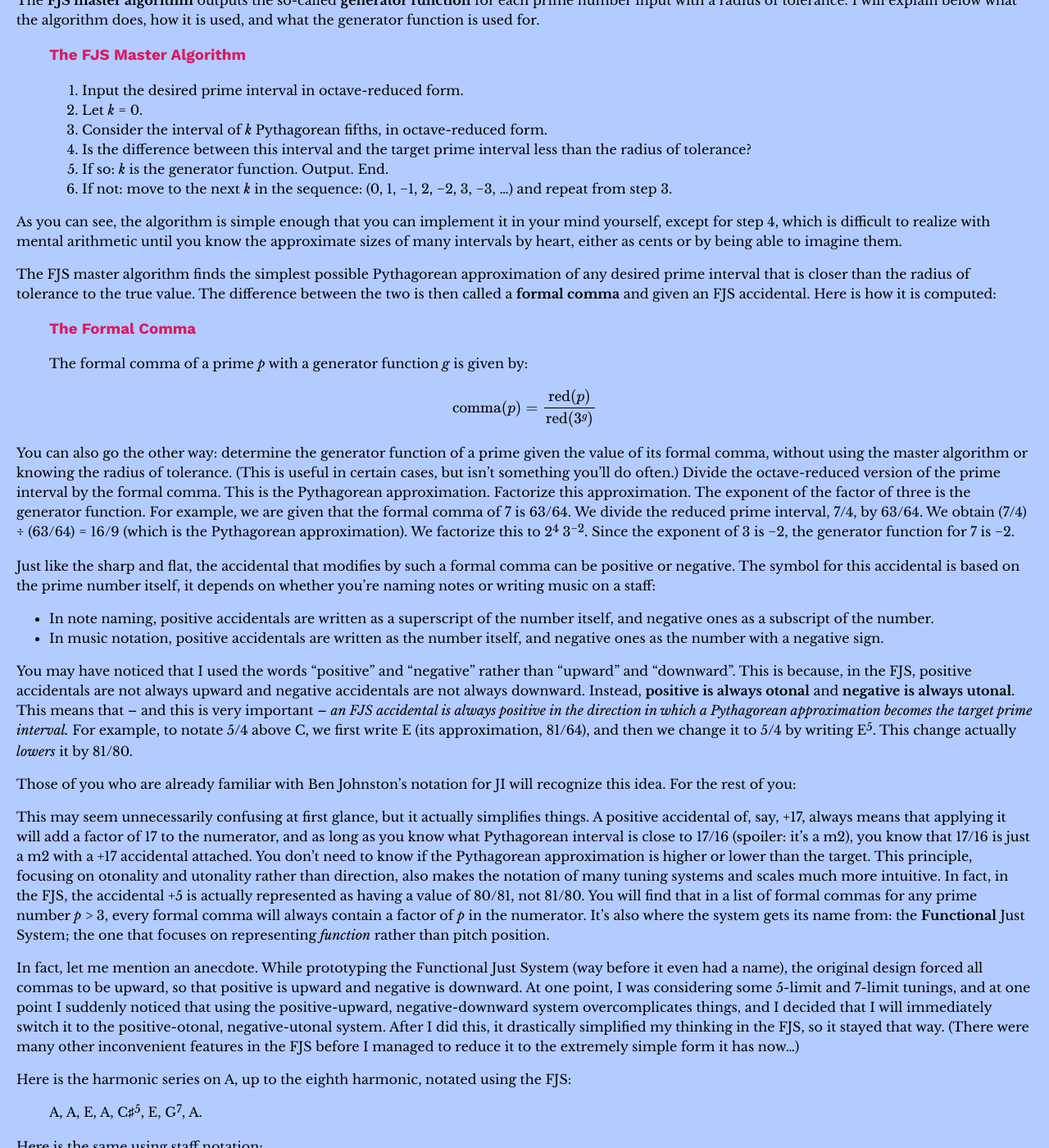
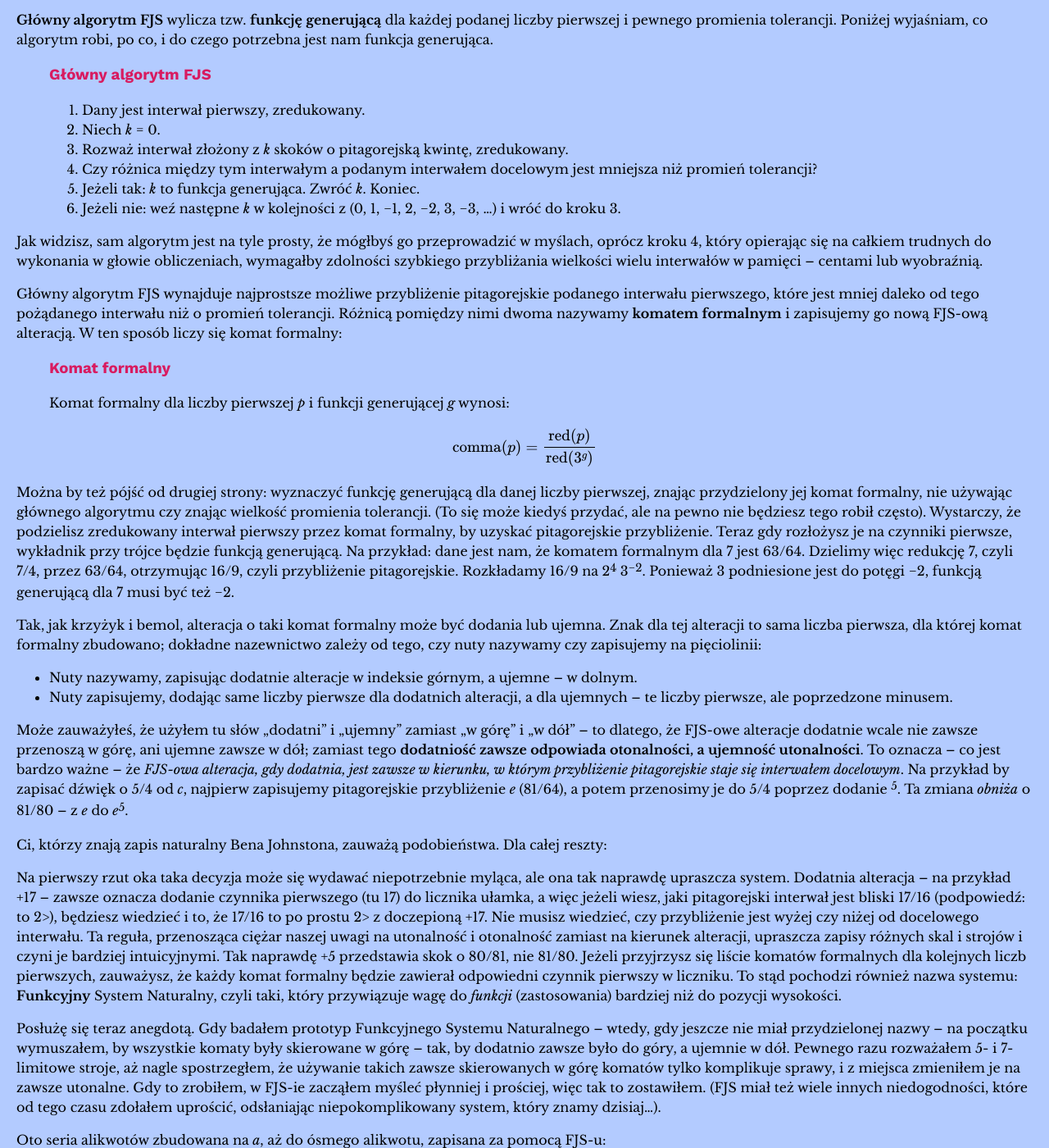
Before and after one commit to misotanni/misotanni.github.io, a Jekyll site: the page built from fjs/pl/crash.md, in a window 1280 px wide and 1400 px high, scrolled down 5379 px. Shown: the whole window at 82% size. Built offline with Jekyll 4.4.1, drawn with Linux system fonts in a browser that asks for light colours; our own code applies the rules of GitHub Pages for plain Markdown files; formulas are drawn with MathJax 3; some of the changed text lies outside the part shown.

Commit message:
translated a large portion of Lesson zwei

```diff
--- a/fjs/pl/crash.md
+++ b/fjs/pl/crash.md
@@ -9,7 +9,7 @@ Ten kurs stworzyłem z myślą o przyswajalności istoty systemu. Nie skupię si
 * [Wprowadzenie: Koniec z enharmonią](#introduction)
 * [Lekcja 0: Wiadomości wstępne](#lesson_0)
 * [Lekcja 1: Strój pitagorejski](#lesson_1)
-* [Lesson 2: The Prime Intervals](#lesson_2)
+* [Lekcja 2: Interwały pierwsze](#lesson_2)
 * [Lesson 3: Compound Accidentals](#lesson_3)
 * [Da Capo Al Fine: What Else?](#da_capo_al_fine)
 
@@ -29,7 +29,7 @@ Chwileczkę. Właściwie zwykle zapisujemy ją tak:
 
 Oczywiście zamiana *ais* na *b* w tym miejscu nie robi nam różnicy. Wiemy, że to są dwie różne nazwy na tę samą wysokość. To, którą wybierzemy, zależy od naszych potrzeb – od czytelności, konsekwencji czy prostoty – i zależnie od kontekstu, ale są one sobie mimo wszystko synonimami.
 
-Tę własność – przyrównanie zmniejszonej sekundy do prymy zwiększonej – nadano nazwę równoważności enharmonicznej. Co więcej muzycy, którzy nie zetknęli się z niekonwencyjnymi strojami albo nie są ich świadomi, mogą nie pojmować, że własność ta nie jest tautologią – wręcz przeciwnie, 12-EDO to jeden z *niewielu* strojów, które ją posiadają. (Dla kontrastu, 19-EDO-owa pryma czysta jest równa sekundzie *podwójnie* zmniejszonej, czyniąc eis i fes tymi samymi wysokościami).
+Tę własność – przyrównanie sekundy małej do prymy zwiększonej czy sekundy zmniejszonej do prymy czystej – nadano nazwę równoważności enharmonicznej. Co więcej muzycy, którzy nie zetknęli się z niekonwencyjnymi strojami albo nie są ich świadomi, mogą nie pojmować, że własność ta nie jest tautologią – wręcz przeciwnie, 12-EDO to jeden z *niewielu* strojów, które ją posiadają. (Dla kontrastu, 19-EDO-owa pryma czysta jest równa sekundzie *podwójnie* zmniejszonej, czyniąc eis i fes tymi samymi wysokościami).
 
 Mimo tego nie zapominajmy, że historia zapisu nutowego sięga dalej niż sam pomysł 12-EDO – o jednomyślnym przyjęciu nie wspominając – poprzedzając go o kilka wieków. Notacja neumatyczna opierała się na skali diatonicznej, którą tworzono przez serię kwint (*f*–*c*–*g*–*d*–*a*–*e*–*h*). Właściwie sam fakt, że w zapisie nutowym istnieje więcej niż jeden sposób nazwania tej samej wysokości 12-EDO, sugeruje, że jego pochodzenie opiera się na czymś zupełnie odmiennym od 12-EDO.
 
@@ -115,7 +115,7 @@ Poniższa tabela wylicza kilka pierwszych interwałów i ułamków:
 
 Nie musisz uczyć się tej tabeli na pamięć. Do opanowania FJS-u nie potrzeba żadnego zapamiętywania. Zamiast tego warto poćwiczyć płynną zamianę, tak jakbyś liczył w głowie. W ostateczności powinieneś być w stanie samemu uzyskać te ułamki, mając podany interwał (i vice versa), w oparciu o te dwie techniki. Nie krępuj się używać w tym celu kalkulatora – przyda ci się on, dopóki nie masz przyswojonych częstych wartości, których znajomość z czasem przyjdzie do ciebie sama.
 
-### Ćwiczenia, zestaw 1
+### Ćwiczenia – zestaw 1
 
 1. Znajdź FJS-owe interwały odpowiadające wymienionych ułamkom stroju pitagorejskiego: 2187/2048, 1024/729, 8192/6561.
 2. Znajdź wartości pitagorejskich interwałów odpowiadające następującym FJS-owym reprezentacjom: 7>, 5<, 3>>. (Zauważ, że pierwszy interwał to septyma zmniejszona, nie mała).
@@ -126,89 +126,89 @@ Nie musisz uczyć się tej tabeli na pamięć. Do opanowania FJS-u nie potrzeba
 
 Rozwiązania znajdziesz [tutaj](solutions.html).
 
-## <a name="lesson_2">Lesson 2: The Prime Intervals</a>
+## <a name="lesson_2">Lekcja 2: Interwały pierwsze</a>
 
-All right, you've learned to write all of Pythagorean tuning. This is pretty boring for now, since Pythagorean doesn't even deviate from 12-EDO that much – aside from having a nonzero diminished second. And more importantly, it's not even close to being able to notate the entirety of Just Intonation.
+A więc umiesz zapisać wszystko, co pitagorejskie. To na razie całkiem nudna umiejętność, ponieważ strój pitagorejski wcale nie odbiega tak daleko od 12-EDO (oprócz tego, że jego sekunda zmniejszona nie równa się prymie czystej). Przede wszystkim nie daje nam to jeszcze możliwości zapisania każdego JI-owego stroju.
 
-The next step in being able to cover all of JI is to cover the so-called prime intervals. These are intervals in the overtone series based on prime numbers. To find them, we take the prime numbers:
+Następnym krokiem przybliżającym nas do naturalnego oświecenia jest omówienie tzw. interwałów pierwszych. Są to interwały występujące w szeregach alikwotowych oparte na liczbach pierwszych. By je wynaleźć, wypisz kilka liczb pierwszych:
 
 > 2, 3, 5, 7, 11, 13, 17, 19, ...
 
-...and we take the reduced form of all of them:
+Następnie zredukuj je:
 
 > 1/1, 3/2, 5/4, 7/4, 11/8, 13/8, 17/16, 19/16, ...
 
-We already know how to notate the first two primes: the octave and the fifth. Those are covered. In fact, from this point onwards, when I refer to "prime intervals", I refer exclusively to the ones corresponding to primes greater than 3.
+Już wiemy, jak zapisać te dwa pierwsze ułamki – to odpowiednio oktawa i kwinta. Te już porządnie omówiliśmy. Co więcej, jeżeli w dalszej części tego kursu odniosę się do „interwałów pierwszych”, to będę miał na myśli tylko te, które odpowiadają liczbom pierwszym większym od 3.
 
-Now, if you are familiar with JI, then you might have heard of 5/4 being called a "just major third" and 7/4 being called a "harmonic seventh" – a form of "minor seventh". Chances are, this language may not have seemed strange to you at first glance. These just seem like innocent extensions of the notion of "major third" and "minor seventh" to include intervals that are close to those interval classes.
+Jeżeli zetknąłeś się kiedyś z JI, poznasz w 5/4 „naturalną tercję wielką”, a w 7/4 „harmoniczną septymę” (rodzaj septymy małej). Prawdopodobnie te określenia wydały ci się na początku obce. Przecież brzmią one jak rozszerzenia pojęć „tercji wielkiej” i „septymy małej”, zamykające w sobie interwały, które są bliskie tych nam znanych.
 
-But if we consider this on a formal level, things start to get weird.
+Ale jeżeli popatrzymy na to z technicznego punktu widzenia, zaczyna robić się dziwnie.
 
-Say we accept this at first: 5/4 is a type of major third. So we'll notate it as a major third, *with some kind of additional symbol indicating the deviation*. The difference from the Pythagorean major third, 81/64, is the small interval of 81/80, about 22 cents. This should be fine, why would it be problematic? The reason is because the Pythagorean diminished fourth, 8192/6561, is *much* closer. The difference between that and 5/4 is only 32805/32768, only about 2 cents!
+Załóżmy, że przyjmiemy 5/4 za rodzaj tercji wielkiej. Zapiszemy więc ją jako tercję wielką, ale *z towarzyszącym symbolem sygnalizującym tę różnicę*. Od pitagorejskiej tercji wielkiej – 81/64 – 5/4 różni się tylko o 81/80, czyli ok. 22¢. Dobrze, ale dlaczego miałoby to sprawiać jakieś problemy? Otóż interwał pitagorejskiej kwarty zmniejszonej – 8192/6561 – jest *jeszcze* bliżej 5/4 niż kwarta czysta. Różnicą między 8192/6561 a 5/4 jest tylko 32805/32768, czyli jedynie 2¢!
 
-Listen to the difference between 81/64 and 5/4:
+Posłuchaj, jak różnią się 81/64 i 5/4:
 
 <audio controls><source src="../assets/audio_2.mp3" type="audio/mpeg"></audio>
 
-And the difference between 8192/6561 and 5/4:
+A teraz 8192/6561 i 5/4:
 
 <audio controls><source src="../assets/audio_3.mp3" type="audio/mpeg"></audio>
 
-Why should we choose the major third over the diminished fourth to notate 5/4? Ah, simplicity, I hear you say. The major third is only +4 fifths, while the diminished fourth is the much more complicated −8 fifths. But then in that case, why don't we use the *minor* third to notate 5/4 – clearly it is simpler, only −3 as opposed to +4 fifths. Oh, it's too far away now? Who are *you* to decide the exactly correct balance between simplicity and proximity?
+Dlaczego więc mielibyśmy wybrać tercję wielką zamiast kwarty zmniejszonej dla 5/4. Prostota, mówisz. Tercja wielka to tylko +4 kwinty, a kwarta zmniejszona to przerażające −8 kwint. Ale w takim razie dlaczego nie posłużylibyśmy się tercją *małą* dla 5/4? Przecież jest ona jeszcze prostsza – −3 kwinty, w porównaniu do +4. Ach, to teraz jest znowu za daleko? Za kogo *ty* się uważasz, by decydować, kiedy stawiać na prostotę, a kiedy na wierność przybliżenia?
 
-OK, calm down, that was satire. Satire of other JI notation systems which hand-pick these approximations. In the FJS, the answer to the question "How do we choose the approximations for each prime interval?" is simple – we don't. A fixed constant, called the **radius of tolerance**, does this for us. After experimenting with many different possible radii of tolerance and considering the advantages and disadvantages of each, I have come to the conclusion that the standard version of the FJS will use the following radius:
+Spokojnie, to był paszkwil. Parodiowałem konkurencyjne systemy JI, które wybierają sobie te przybliżenia wedle własnego uznania. FJS na pytanie „Jakie przybliżenia powinienem wybrać dla każdego interwału pierwszego?” odpowiada: w ogóle. Zamiast tego używamy uzgodnionej wcześniej stałej, nazywanej **promieniem tolerancji**, do tego celu. Po dłuższym eksperymentowaniu z różnymi promieniami tolerancji i rozważaniu ich zalet i wad, doszedłem do wniosku, że w standardowym FJS-ie będziemy używać *λ*, zdefiniowanej następująco:
 
 $$\displaystyle \lambda =\sqrt{\frac{33}{31}}$$
 
-The reason will be explained later.
+Dlaczego taka wartość, wyjaśnię później.
 
-What does the FJS do with this number? The next step is the most important element in the entirety of the FJS; it's the element that makes it so unique among other notation systems for JI. It is the **FJS master algorithm.** Here it is, in a human-readable form. Implementations in programming languages, including a calculator on this website, are available as well.
+Co robimy z tą liczbą? To, co teraz nastąpi, jest jednym z najważniejszych szczegółów FJS-u – to szczegół, który wyróżnia FJS spośród wachlarza systemów JI. Chodzi o **główny algorytm FJS**. Oto i on, w postaci zrozumiałej dla człowieka. Na tej stronie znajdują się implementacje programistyczne, a także zdatny do użycia kalkulator.
 
-The **FJS master algorithm** outputs the so-called **generator function** for each prime number input with a radius of tolerance. I will explain below what the algorithm does, how it is used, and what the generator function is used for.
+**Główny algorytm FJS** wylicza tzw. **funkcję generującą** dla każdej podanej liczby pierwszej i pewnego promienia tolerancji. Poniżej wyjaśniam, co algorytm robi, po co, i do czego potrzebna jest nam funkcja generująca.
 
-> ### The FJS Master Algorithm
+> ### Główny algorytm FJS
 >
-> 1. Input the desired prime interval in octave-reduced form.
-> 2. Let *k* = 0.
-> 3. Consider the interval of *k* Pythagorean fifths, in octave-reduced form.
-> 4. Is the difference between this interval and the target prime interval less than the radius of tolerance?
-> 5. If so: *k* is the generator function. Output. End.
-> 6. If not: move to the next *k* in the sequence: (0, 1, −1, 2, −2, 3, −3, ...) and repeat from step 3.
+> 1. Dany jest interwał pierwszy, zredukowany.
+> 2. Niech *k* = 0.
+> 3. Rozważ interwał złożony z *k* skoków o pitagorejską kwintę, zredukowany.
+> 4. Czy różnica między tym interwałym a podanym interwałem docelowym jest mniejsza niż promień tolerancji?
+> 5. Jeżeli tak: *k* to funkcja generująca. Zwróć *k*. Koniec.
+> 6. Jeżeli nie: weź następne *k* w kolejności z (0, 1, −1, 2, −2, 3, −3, …) i wróć do kroku 3.
 
-As you can see, the algorithm is simple enough that you can implement it in your mind yourself, except for step 4, which is difficult to realize with mental arithmetic until you know the approximate sizes of many intervals by heart, either as cents or by being able to imagine them.
+Jak widzisz, sam algorytm jest na tyle prosty, że mógłbyś go przeprowadzić w myślach, oprócz kroku 4, który opierając się na całkiem trudnych do wykonania w głowie obliczeniach, wymagałby zdolności szybkiego przybliżania wielkości wielu interwałów w pamięci – centami lub wyobraźnią.
 
-The FJS master algorithm finds the simplest possible Pythagorean approximation of any desired prime interval that is closer than the radius of tolerance to the true value. The difference between the two is then called a **formal comma** and given an FJS accidental. Here is how it is computed:
+Główny algorytm FJS wynajduje najprostsze możliwe przybliżenie pitagorejskie podanego interwału pierwszego, które jest mniej daleko od tego pożądanego interwału niż o promień tolerancji. Różnicą pomiędzy nimi dwoma nazywamy **komatem formalnym** i zapisujemy go nową FJS-ową alteracją. W ten sposób liczy się komat formalny:
 
-> ### The Formal Comma
+> ### Komat formalny
 >
-> The formal comma of a prime *p* with a generator function *g* is given by:
+> Komat formalny dla liczby pierwszej *p* i funkcji generującej *g* wynosi:
 >
 > $$\text{comma} (p)=\frac{\text{red} (p)}{\text{red} (3^g)}$$
 
-You can also go the other way: determine the generator function of a prime given the value of its formal comma, without using the master algorithm or knowing the radius of tolerance. (This is useful in certain cases, but isn't something you'll do often.) Divide the octave-reduced version of the prime interval by the formal comma. This is the Pythagorean approximation. Factorize this approximation. The exponent of the factor of three is the generator function. For example, we are given that the formal comma of 7 is 63/64. We divide the reduced prime interval, 7/4, by 63/64. We obtain (7/4) ÷ (63/64) = 16/9 (which is the Pythagorean approximation). We factorize this to 2<sup>4</sup> 3<sup>−2</sup>. Since the exponent of 3 is −2, the generator function for 7 is −2.
+Można by też pójść od drugiej strony: wyznaczyć funkcję generującą dla danej liczby pierwszej, znając przydzielony jej komat formalny, nie używając głównego algorytmu czy znając wielkość promienia tolerancji. (To się może kiedyś przydać, ale na pewno nie będziesz tego robił często). Wystarczy, że podzielisz zredukowany interwał pierwszy przez komat formalny, by uzyskać pitagorejskie przybliżenie. Teraz gdy rozłożysz je na czynniki pierwsze, wykładnik przy trójce będzie funkcją generującą. Na przykład: dane jest nam, że komatem formalnym dla 7 jest 63/64. Dzielimy więc redukcję 7, czyli 7/4, przez 63/64, otrzymując 16/9, czyli przybliżenie pitagorejskie. Rozkładamy 16/9 na 2<sup>4</sup> 3<sup>−2</sup>. Ponieważ 3 podniesione jest do potęgi −2, funkcją generującą dla 7 musi być też −2.
 
-Just like the sharp and flat, the accidental that modifies by such a formal comma can be positive or negative. The symbol for this accidental is based on the prime number itself, it depends on whether you're naming notes or writing music on a staff:
+Tak, jak krzyżyk i bemol, alteracja o taki komat formalny może być dodania lub ujemna. Znak dla tej alteracji to sama liczba pierwsza, dla której komat formalny zbudowano; dokładne nazewnictwo zależy od tego, czy nuty nazywamy czy zapisujemy na pięciolinii:
 
-- In note naming, positive accidentals are written as a superscript of the number itself, and negative ones as a subscript of the number.
-- In music notation, positive accidentals are written as the number itself, and negative ones as the number with a negative sign.
+- Nuty nazywamy, zapisując dodatnie alteracje w indeksie górnym, a ujemne – w dolnym.
+- Nuty zapisujemy, dodając same liczby pierwsze dla dodatnich alteracji, a dla ujemnych – te liczby pierwsze, ale poprzedzone minusem.
 
-You may have noticed that I used the words "positive" and "negative" rather than "upward" and "downward". This is because, in the FJS, positive accidentals are not always upward and negative accidentals are not always downward. Instead, **positive is always otonal** and **negative is always utonal**. This means that – and this is very important – *an FJS accidental is always positive in the direction in which a Pythagorean approximation becomes the target prime interval.* For example, to notate 5/4 above C, we first write E (its approximation, 81/64), and then we change it to 5/4 by writing E<sup>5</sup>. This change actually *lowers* it by 81/80.
+Może zauważyłeś, że użyłem tu słów „dodatni” i „ujemny” zamiast „w górę” i „w dół” – to dlatego, że FJS-owe alteracje dodatnie wcale nie zawsze przenoszą w górę, ani ujemne zawsze w dół; zamiast tego **dodatniość zawsze odpowiada otonalności, a ujemność utonalności**. To oznacza – co jest bardzo ważne – że *FJS-owa alteracja, gdy dodatnia, jest zawsze w kierunku, w którym przybliżenie pitagorejskie staje się interwałem docelowym*. Na przykład by zapisać dźwięk o 5/4 od *c*, najpierw zapisujemy pitagorejskie przybliżenie *e* (81/64), a potem przenosimy je do 5/4 poprzez dodanie <sup>5</sup>. Ta zmiana *obniża* o 81/80 – z *e* do *e*<sup>5</sup>.
 
-Those of you who are already familiar with Ben Johnston's notation for JI will recognize this idea. For the rest of you:
+Ci, którzy znają zapis naturalny Bena Johnstona, zauważą podobieństwa. Dla całej reszty:
 
-This may seem unnecessarily confusing at first glance, but it actually simplifies things. A positive accidental of, say, +17, always means that applying it will add a factor of 17 to the numerator, and as long as you know what Pythagorean interval is close to 17/16 (spoiler: it's a m2), you know that 17/16 is just a m2 with a +17 accidental attached. You don't need to know if the Pythagorean approximation is higher or lower than the target. This principle, focusing on otonality and utonality rather than direction, also makes the notation of many tuning systems and scales much more intuitive. In fact, in the FJS, the accidental +5 is actually represented as having a value of 80/81, not 81/80. You will find that in a list of formal commas for any prime number *p* > 3, every formal comma will always contain a factor of *p* in the numerator. It's also where the system gets its name from: the **Functional** Just System; the one that focuses on representing *function* rather than pitch position.
+Na pierwszy rzut oka taka decyzja może się wydawać niepotrzebnie myląca, ale ona tak naprawdę upraszcza system. Dodatnia alteracja – na przykład +17 – zawsze oznacza dodanie czynnika pierwszego (tu 17) do licznika ułamka, a więc jeżeli wiesz, jaki pitagorejski interwał jest bliski 17/16 (podpowiedź: to 2>), będziesz wiedzieć i to, że 17/16 to po prostu 2> z doczepioną +17. Nie musisz wiedzieć, czy przybliżenie jest wyżej czy niżej od docelowego interwału. Ta reguła, przenosząca ciężar naszej uwagi na utonalność i otonalność zamiast na kierunek alteracji, upraszcza zapisy różnych skal i strojów i czyni je bardziej intuicyjnymi. Tak naprawdę +5 przedstawia skok o 80/81, nie 81/80. Jeżeli przyjrzysz się liście komatów formalnych dla kolejnych liczb pierwszych, zauważysz, że każdy komat formalny będzie zawierał odpowiedni czynnik pierwszy w liczniku. To stąd pochodzi również nazwa systemu: **Funkcyjny** System Naturalny, czyli taki, który przywiązuje wagę do *funkcji* (zastosowania) bardziej niż do pozycji wysokości.
 
-In fact, let me mention an anecdote. While prototyping the Functional Just System (way before it even had a name), the original design forced all commas to be upward, so that positive is upward and negative is downward. At one point, I was considering some 5-limit and 7-limit tunings, and at one point I suddenly noticed that using the positive-upward, negative-downward system overcomplicates things, and I decided that I will immediately switch it to the positive-otonal, negative-utonal system. After I did this, it drastically simplified my thinking in the FJS, so it stayed that way. (There were many other inconvenient features in the FJS before I managed to reduce it to the extremely simple form it has now...)
+Posłużę się teraz anegdotą. Gdy badałem prototyp Funkcyjnego Systemu Naturalnego – wtedy, gdy jeszcze nie miał przydzielonej nazwy – na początku wymuszałem, by wszystkie komaty były skierowane w górę – tak, by dodatnio zawsze było do góry, a ujemnie w dół. Pewnego razu rozważałem 5- i 7-limitowe stroje, aż nagle spostrzegłem, że używanie takich zawsze skierowanych w górę komatów tylko komplikuje sprawy, i z miejsca zmieniłem je na zawsze utonalne. Gdy to zrobiłem, w FJS-ie zacząłem myśleć płynniej i prościej, więc tak to zostawiłem. (FJS miał też wiele innych niedogodności, które od tego czasu zdołałem uprościć, odsłaniając niepokomplikowany system, który znamy dzisiaj…).
 
-Here is the harmonic series on A, up to the eighth harmonic, notated using the FJS:
+Oto seria alikwotów zbudowana na *a*, aż do ósmego alikwotu, zapisana za pomocą FJS-u:
 
-> A, A, E, A, C♯<sup>5</sup>, E, G<sup>7</sup>, A.
+> *a*, *a*, *e*, *a*, *cis*<sup>5</sup>, *e*, *g*<sup>7</sup>, *a*.
 
-Here is the same using staff notation:
+To samo, zapisane na pięciolinii:
 
-<img src="../assets/example_3.png" alt="A–A–E–A–C♯5–E–G7–A">
+<img src="../assets/example_3.png" alt="a–a–e–a–cis5–e–g7–a">
 
-Listen to this scale:
+To samo, w wersji audio:
 
 <audio controls><source src="../assets/audio_4.mp3" type="audio/mpeg"></audio>
 
```
